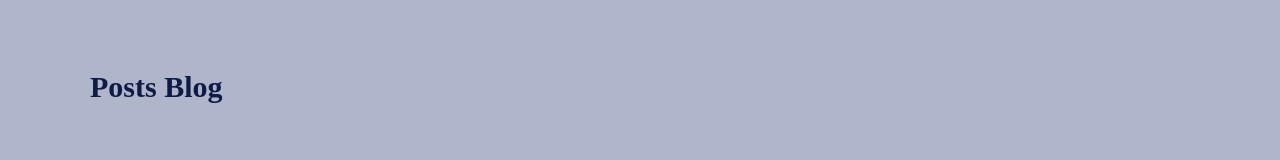
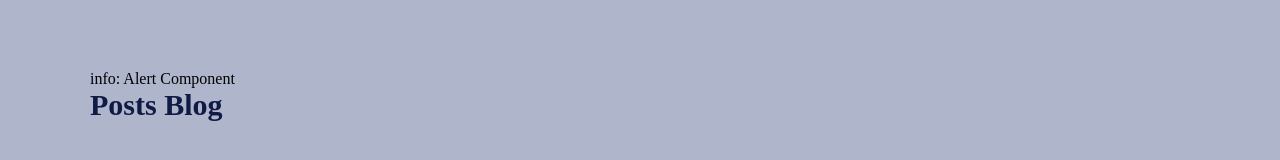
Before and after one commit to giorgiameffe/react-context-api, a React (Vite) app: page /posts in a window 1280 px wide. Shown: the part 131-291 px from the top of the page. Built offline with nearby package versions, Linux system fonts and the light colour scheme; no server answers.

Commit message:
feat: create Alert component and add AlertContext

```diff
--- a/src/App.jsx
+++ b/src/App.jsx
@@ -15,10 +15,12 @@ import NotFound from "./pages/NotFound.jsx";
 // Posts Provider
 import { PostsProvider } from "./contexts/PostsContext.jsx";
 
+import { AlertProvider } from "./contexts/AlertContext.jsx";
+
 function App() {
 
   return (
-
+    <AlertProvider>
       <PostsProvider>
         <BrowserRouter>
           <Routes>
@@ -33,6 +35,8 @@ function App() {
           </Routes>
         </BrowserRouter>
       </PostsProvider>
+    </AlertProvider>
+
   )
 }
 
--- /dev/null
+++ b/src/components/Alert.jsx
@@ -0,0 +1,14 @@
+// useAlert
+import { useAlert } from "../contexts/AlertContext"
+// Alert
+
+export default function Alert() {
+
+    const { alert } = useAlert();
+
+    return (
+        <>
+            {alert.message && <div>{alert.type}: {alert.message}</div>}
+        </>
+    )
+}
--- /dev/null
+++ b/src/contexts/AlertContext.jsx
@@ -0,0 +1,20 @@
+import { createContext, useContext, useState } from "react";
+
+const AlertContext = createContext();
+
+function AlertProvider({ children }) {
+
+    const [alert, setAlert] = useState({ type: 'info', message: 'Alert Component' });
+
+    return (
+        <AlertContext.Provider value={{ alert, setAlert }}>
+            {children}
+        </AlertContext.Provider>)
+}
+
+function useAlert() {
+    const context = useContext(AlertContext);
+    return context;
+}
+
+export { AlertProvider, useAlert };
--- a/src/pages/PostsList.jsx
+++ b/src/pages/PostsList.jsx
@@ -1,4 +1,4 @@
-// PostsContext
+// usePosts
 import { usePosts } from "../contexts/PostsContext";
 // Postcard
 import PostCard from "../components/PostCard";
--- a/src/pages/PostsPage.jsx
+++ b/src/pages/PostsPage.jsx
@@ -1,5 +1,7 @@
 // Posts list
 import PostsList from "./PostsList";
+
+import Alert from "../components/Alert.jsx";
 
 // Post Page
 
@@ -7,6 +9,7 @@ export default function PostsPage() {
 
     return (
         <div className="main-container">
+            <Alert />
             <h2>Posts Blog</h2>
             <PostsList />
         </div>
```
Lines whose indentation alone changed are shown as unchanged.
